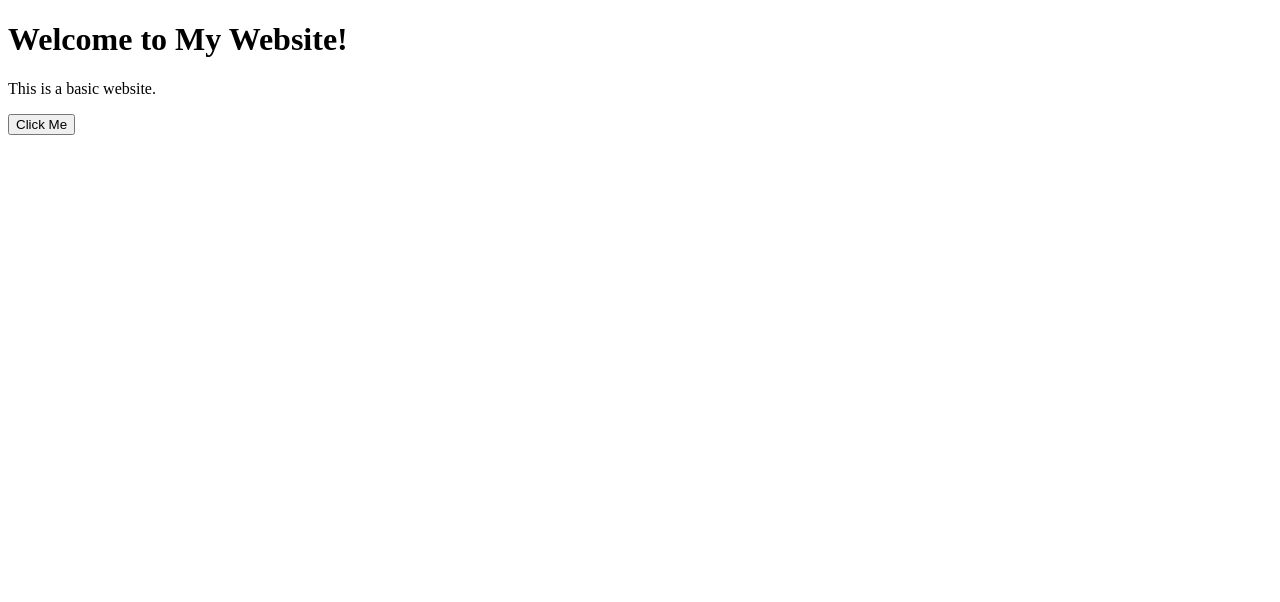
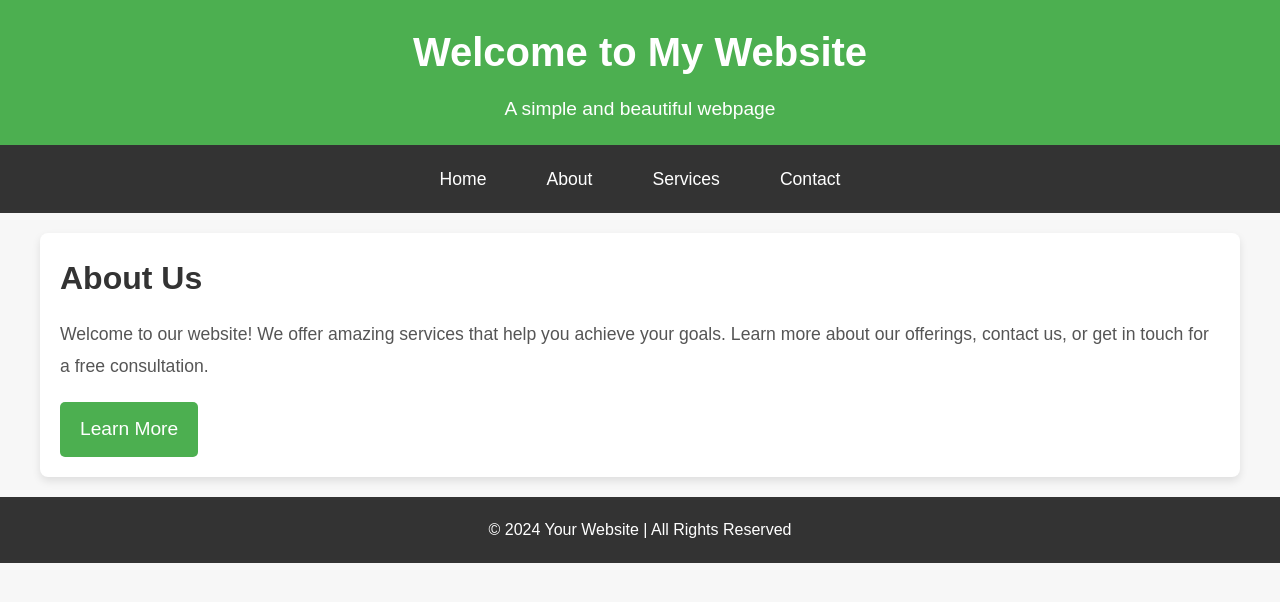
Before and after one commit to Lychesann/Lychesann.github.io, a plain HTML site: page index.html in a window 1280 px wide. Drawn offline with Linux system fonts and the light colour scheme.

Commit message:
Made into a simple website

```diff
--- a/Styling.css
+++ b/Styling.css
@@ -1,3 +1,140 @@
-body
-{
+/* General Reset */
+* {
+    margin: 0;
+    padding: 0;
+    box-sizing: border-box;
 }
+
+/* Body and Global Styles */
+body {
+    font-family: 'Arial', sans-serif;
+    line-height: 1.6;
+    background-color: #f7f7f7;
+    color: #333;
+    padding: 0;
+    margin: 0;
+}
+
+/* Header Styles */
+header {
+    background-color: #4CAF50;
+    color: #fff;
+    text-align: center;
+    padding: 20px 0;
+}
+
+    header h1 {
+        font-size: 2.5em;
+        margin-bottom: 10px;
+    }
+
+    header p {
+        font-size: 1.2em;
+    }
+
+/* Navigation Bar Styles */
+nav {
+    display: flex;
+    justify-content: center;
+    background-color: #333;
+    padding: 10px 0;
+}
+
+    nav a {
+        color: white;
+        text-decoration: none;
+        padding: 10px 20px;
+        margin: 0 10px;
+        border-radius: 5px;
+        font-size: 1.1em;
+    }
+
+        nav a:hover {
+            background-color: #575757;
+        }
+
+/* Main Content */
+main {
+    max-width: 1200px;
+    margin: 20px auto;
+    padding: 20px;
+    background-color: #fff;
+    border-radius: 8px;
+    box-shadow: 0 4px 8px rgba(0, 0, 0, 0.1);
+}
+
+    main h2 {
+        font-size: 2em;
+        margin-bottom: 15px;
+    }
+
+    main p {
+        font-size: 1.1em;
+        line-height: 1.8;
+        color: #555;
+    }
+
+    main .btn {
+        display: inline-block;
+        padding: 12px 20px;
+        background-color: #4CAF50;
+        color: white;
+        text-decoration: none;
+        border-radius: 5px;
+        font-size: 1.2em;
+        margin-top: 20px;
+        transition: background-color 0.3s;
+    }
+
+        main .btn:hover {
+            background-color: #45a049;
+        }
+
+/* Footer Styles */
+footer {
+    background-color: #333;
+    color: white;
+    text-align: center;
+    padding: 20px 0;
+    margin-top: 20px;
+}
+
+    footer p {
+        font-size: 1em;
+    }
+
+/* Responsive Styles */
+@media (max-width: 768px) {
+    header h1 {
+        font-size: 2em;
+    }
+
+    header p {
+        font-size: 1em;
+    }
+
+    nav {
+        flex-direction: column;
+    }
+
+        nav a {
+            margin: 5px 0;
+            padding: 8px 15px;
+        }
+
+    main {
+        padding: 15px;
+    }
+
+        main h2 {
+            font-size: 1.8em;
+        }
+
+        main p {
+            font-size: 1em;
+        }
+
+    .btn {
+        font-size: 1em;
+    }
+}
--- a/index.html
+++ b/index.html
@@ -3,13 +3,32 @@
 <head>
     <meta charset="UTF-8">
     <meta name="viewport" content="width=device-width, initial-scale=1.0">
-    <title>My Website</title> <!-- This is your title -->
-    <link rel="stylesheet" href="Styling.css">
+    <title>Your Website Title</title>
+    <link rel="stylesheet" href="Styling.css"> <!-- Link to the style.css file -->
 </head>
 <body>
-    <h1>Welcome to My Website!</h1>
-    <p>This is a basic website. </p>
-    <button onclick="myFunction()">Click Me</button>
-    <script src="Script.js"></script>
+
+    <header>
+        <h1>Welcome to My Website</h1>
+        <p>A simple and beautiful webpage</p>
+    </header>
+
+    <nav>
+        <a href="#">Home</a>
+        <a href="#">About</a>
+        <a href="#">Services</a>
+        <a href="#">Contact</a>
+    </nav>
+
+    <main>
+        <h2>About Us</h2>
+        <p>Welcome to our website! We offer amazing services that help you achieve your goals. Learn more about our offerings, contact us, or get in touch for a free consultation.</p>
+        <a href="#" class="btn">Learn More</a>
+    </main>
+
+    <footer>
+        <p>&copy; 2024 Your Website | All Rights Reserved</p>
+    </footer>
+
 </body>
 </html>
```
